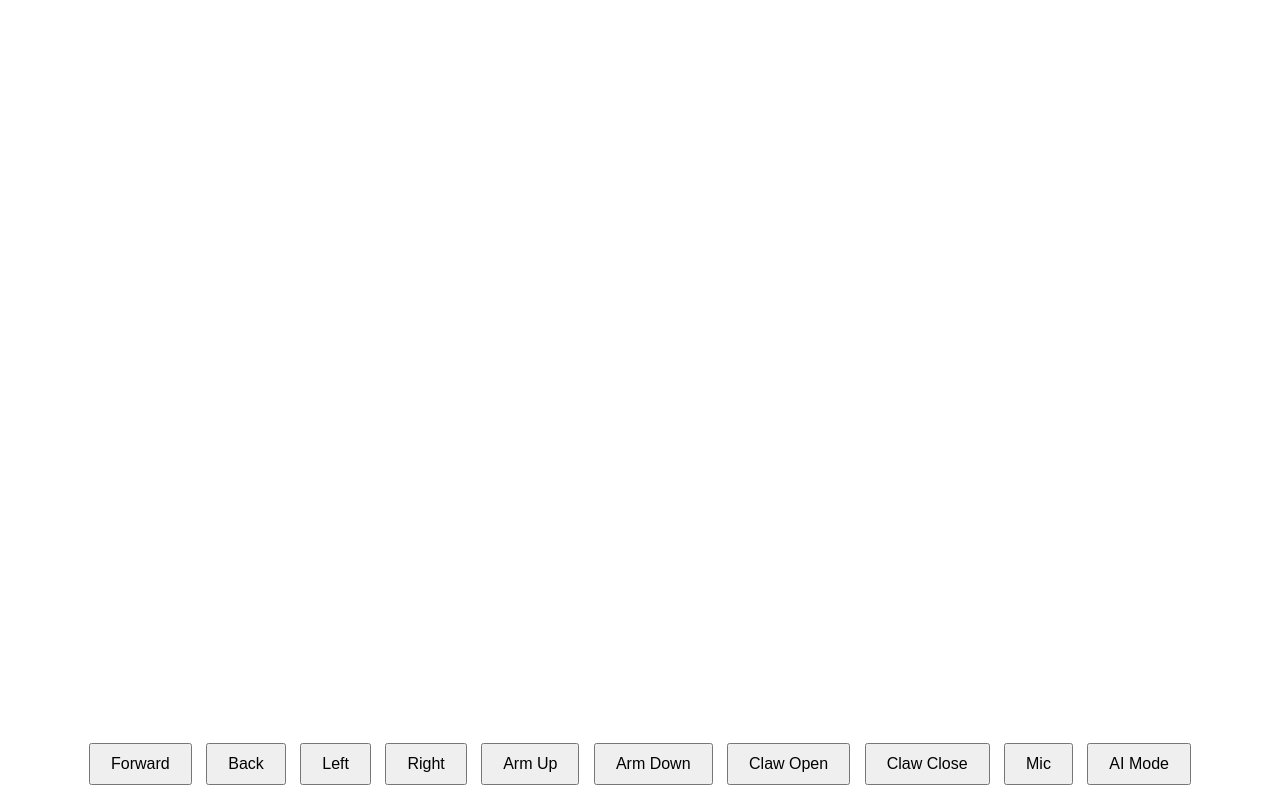
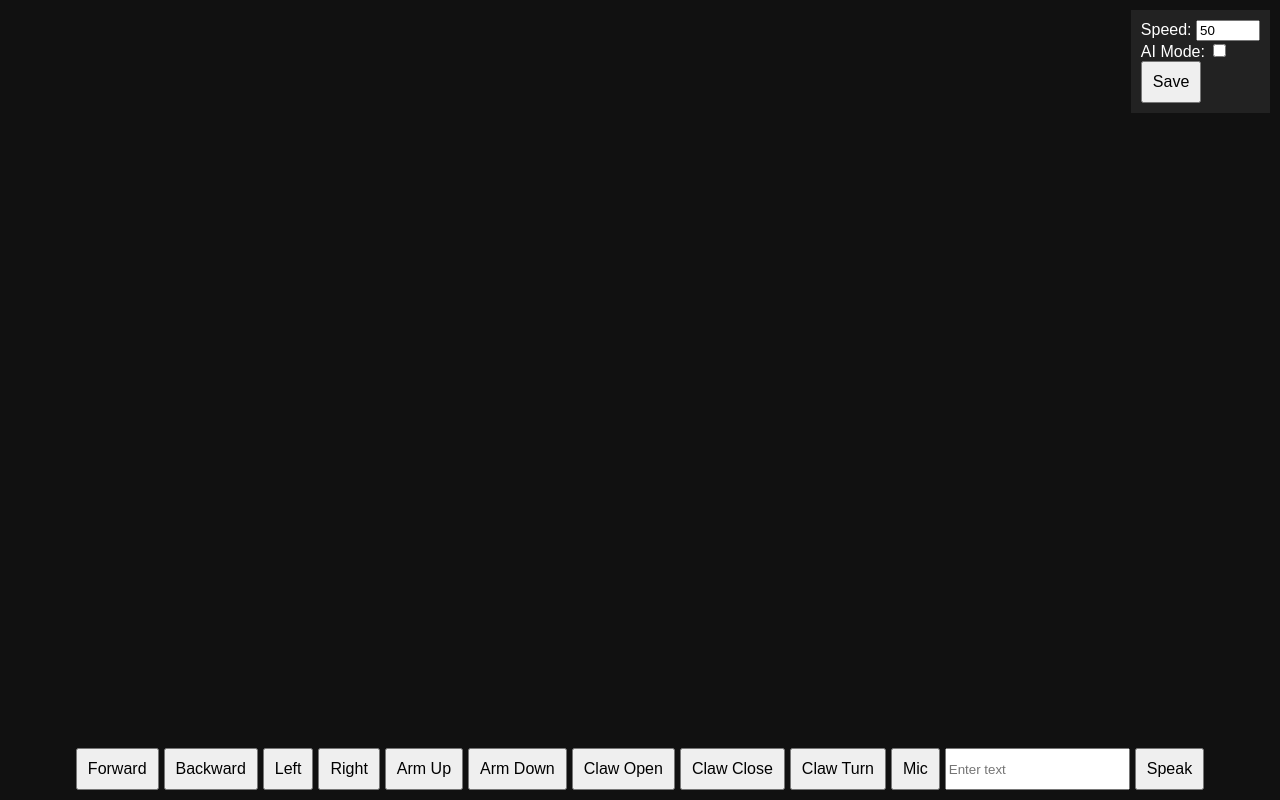
Before and after one commit to hububbub/mebo-2.0-remo-experimental, an Electron app: page index.html in a window 1280 px wide. Drawn offline with Linux system fonts and the light colour scheme; no server answers.

Commit message:
Update index.html

```diff
--- a/index.html
+++ b/index.html
@@ -1,26 +1,39 @@
 <!DOCTYPE html>
-<html>
+<html lang="en">
 <head>
-  <title>Mebo Control</title>
-  <style>
-    body { margin:0; font-family:sans-serif; }
-    #controls { position:absolute; bottom:10px; width:100%; text-align:center; }
-    button { margin:5px; padding:10px 20px; font-size:16px; }
-  </style>
+<meta charset="UTF-8">
+<title>Mebo Control</title>
+<style>
+body{margin:0;font-family:sans-serif;background:#111;color:#fff;}
+#video-feed{position:absolute;top:0;left:0;width:100%;height:100%;object-fit:cover;}
+#controls{position:absolute;bottom:10px;width:100%;display:flex;justify-content:center;gap:5px;}
+button{padding:10px;font-size:16px;}
+#settings{position:absolute;top:10px;right:10px;background:#222;padding:10px;}
+</style>
 </head>
 <body>
-  <video id="liveFeed" autoplay playsinline style="width:100%; height:100%;"></video>
-  <div id="controls">
-    <button id="btnForward">Forward</button>
-    <button id="btnBack">Back</button>
-    <button id="btnLeft">Left</button>
-    <button id="btnRight">Right</button>
-    <button id="armUp">Arm Up</button>
-    <button id="armDown">Arm Down</button>
-    <button id="clawOpen">Claw Open</button>
-    <button id="clawClose">Claw Close</button>
-    <button id="btnMic">Mic</button>
-    <button id="toggleAI">AI Mode</button>
-  </div>
+<video id="video-feed" autoplay></video>
+
+<div id="controls">
+<button id="forward">Forward</button>
+<button id="backward">Backward</button>
+<button id="left">Left</button>
+<button id="right">Right</button>
+<button id="arm-up">Arm Up</button>
+<button id="arm-down">Arm Down</button>
+<button id="claw-open">Claw Open</button>
+<button id="claw-close">Claw Close</button>
+<button id="claw-turn">Claw Turn</button>
+<button id="mic-btn">Mic</button>
+<input type="text" id="tts-text" placeholder="Enter text">
+<button id="tts-send">Speak</button>
+</div>
+
+<div id="settings">
+Speed: <input type="number" id="speed" min="1" max="100" value="50"><br>
+AI Mode: <input type="checkbox" id="ai-toggle"><br>
+<button id="save-settings">Save</button>
+</div>
+<script src="renderer.js"></script>
 </body>
 </html>
```
